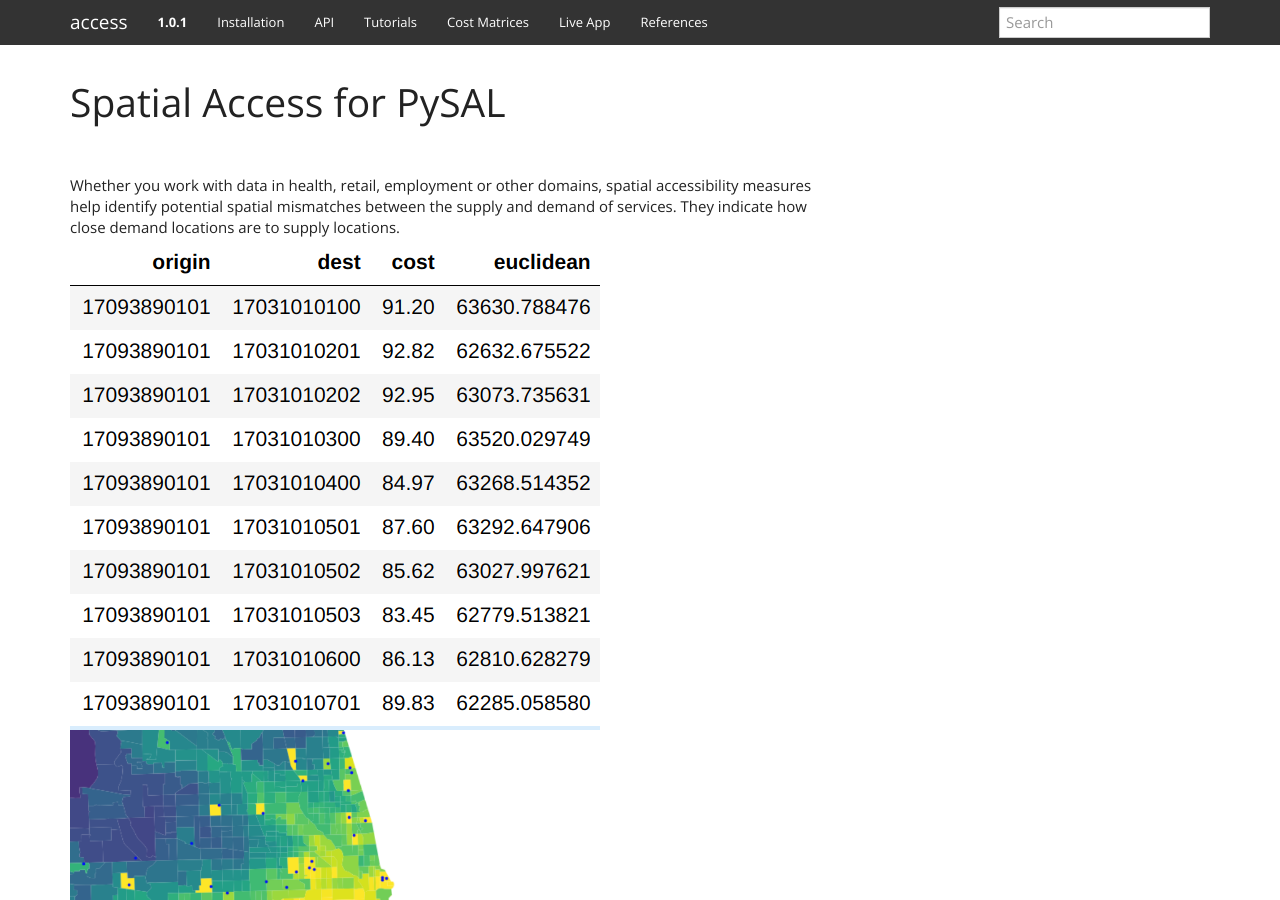
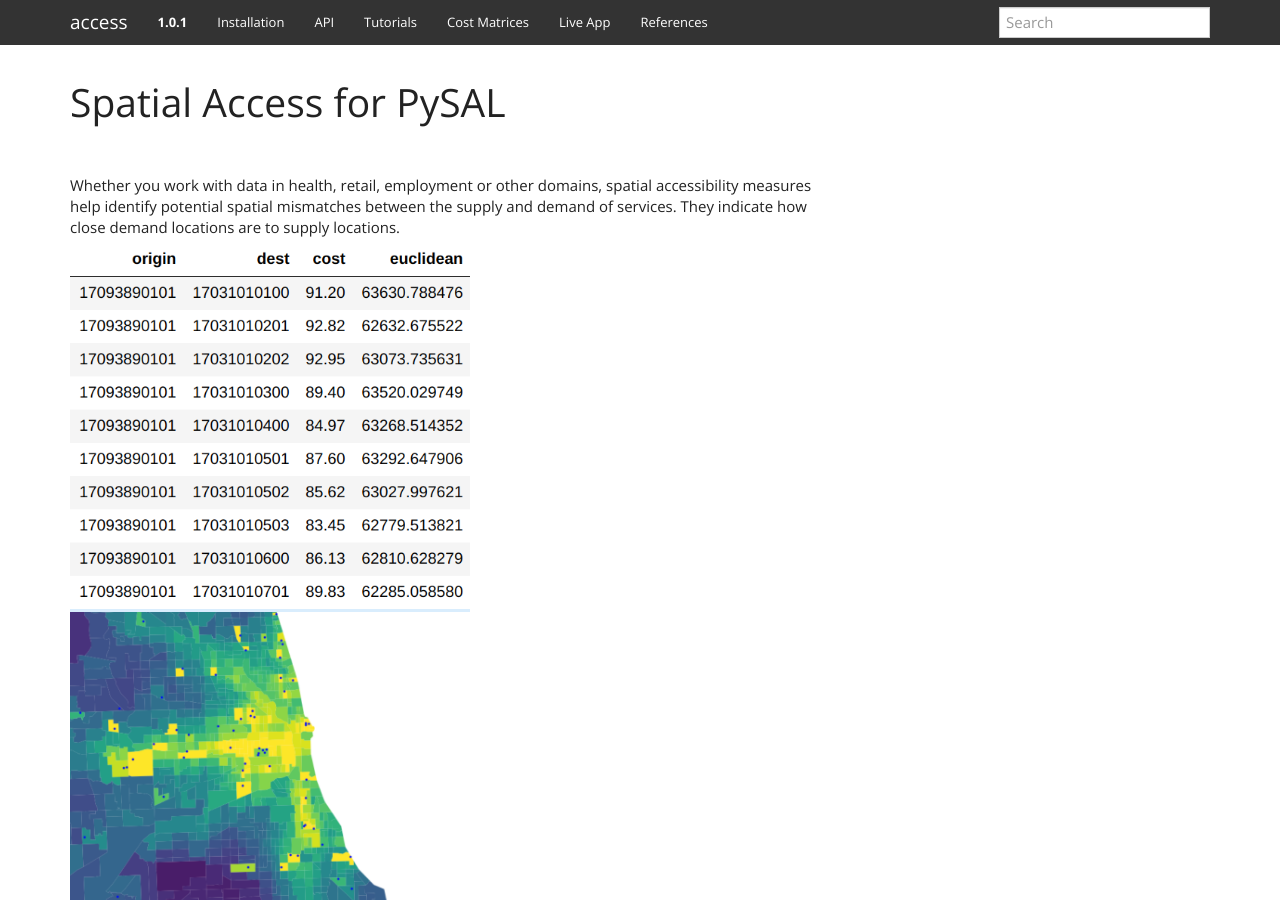
Before and after one commit to pysal/access, a Sphinx documentation site: the page built from docs/index.rst, in a window 1280 px wide and 900 px high. Built offline with Sphinx 7.4.7, drawn with Linux system fonts in a browser that asks for light colours; cross-references to code outside the pages are shown as plain code.

Commit message:
update to index page

```diff
--- a/docs/index.rst
+++ b/docs/index.rst
@@ -10,11 +10,12 @@
 
 
 .. image:: _static/images/euclidean_distance.png
-   :target: https://google.com
-   :width: 530px
+   :target: http://localhost:8888/notebooks/Projects/access/notebooks/Generating%20and%20Plotting%20a%20Variety%20of%20Access%20Scores-Copy1.ipynb#Add-an-Additional-Distance-Measure---Euclidean-Distance
+   :width: 400px
 
 .. image:: _static/images/gravity_model.png
-   :width: 530px
+   :target: https://nbviewer.jupyter.org/github/JamesSaxon/access/blob/example_updates/notebooks/How%20to%20Use%20access%20to%20Compute%20Access%20Scores%20to%20Resources%20Given%20XY%20Coordinates%20Joined%20to%20Census%20Tracts.ipynb#Gravity-Model
+   :width: 400px
 
 ^^^^^^^^^^^^^^^^^^^^^^^^^^^
 Motivation
```
